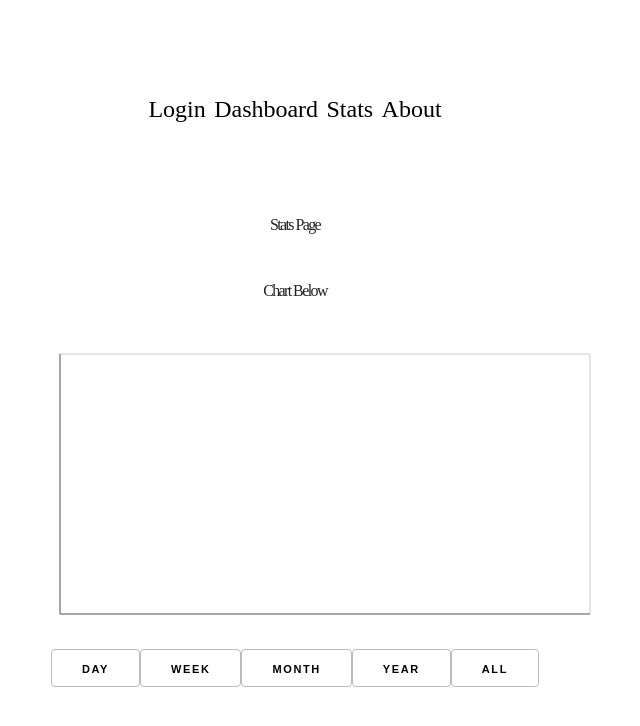
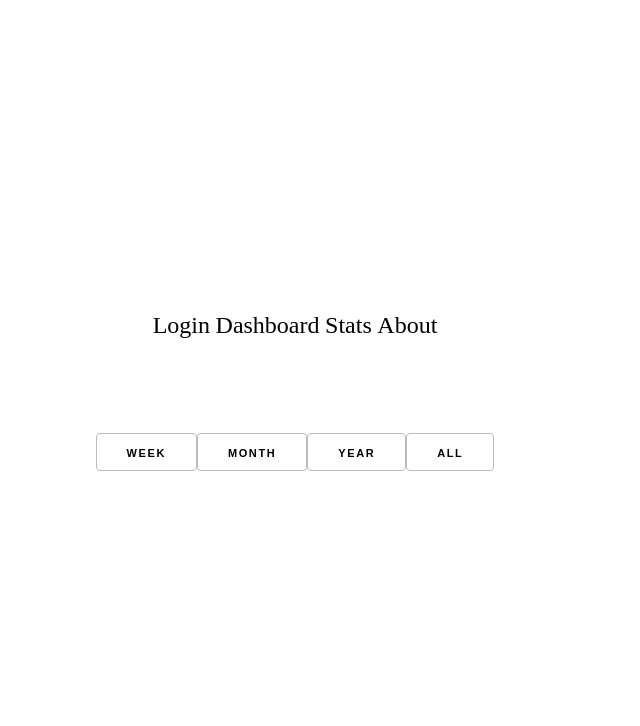
Before and after one commit to herculeshayer/minidoro, a React (Vite) app in the folder client/: page /stats in a window 1280 px wide. Shown: the top 726 px of the page, without its empty margins (345-985 px from the left). Built offline with nearby package versions, Linux system fonts and the light colour scheme.

Commit message:
display completed pomodoro data to user

```diff
--- a/client/src/pages/Stats.jsx
+++ b/client/src/pages/Stats.jsx
@@ -7,18 +7,12 @@ import {
   YAxis,
   Tooltip,
 } from "recharts";
+
 export default function Stats() {
-  /**
-   * Make sure I'm not making several api calls on button clicks
-   * Need to check if the data is similar or something
-   * so each click does not overload the server with api calls
-   */
   const [pomodoroCount, setPomodoroCount] = useState([{}]);
   const [rangeOfPomodoroData, setRangeOfPomodoroData] = useState("");
 
   const handleSubmitDay = async (typeOfQuery) => {
-    // event.preventDefault();
-
     setRangeOfPomodoroData(typeOfQuery);
     const controller = new AbortController();
     const signal = controller.signal;
@@ -38,7 +32,7 @@ export default function Stats() {
     );
 
     if (!response.ok) {
-      console.log(
+      console.warn(
         `${
           import.meta.env.VITE_USER_POMODORO_DATA
         }/${typeOfQuery}: response not good: `,
@@ -46,57 +40,37 @@ export default function Stats() {
       );
     } else {
       const data = await response.json();
-      console.log("data.sessions.length: ", data.sessions.length);
+
       setPomodoroCount(data.sessions);
-      // const pomoChart = () => {
-      //   <LineChart width={600} height={300} data={data.sessions}>
-      //     <CartesianGrid />
-      //     <Line dataKey="sessions" />
-      //     <XAxis dataKey="pomodoros" />
-      //     <YAxis />
-      //   </LineChart>;
-      // };
-      // if (data.sessions.length > 1) {
-      //   console.log("hit");
-      //   setPomodoroCount(data.sessions);
-      // } else {
-      //   setPomodoroCount(data.sessions[0].pomodorocount);
-      // }
-      // setPomodoroCount(data.sessions[0].pomodorocount);
-      console.log("data: ", data);
-      console.log(
-        "data.sessions[0].pomodorocount: ",
-        data.sessions[0].pomodorocount
-      );
-      console.log("data.sessions", data.sessions);
     }
-
-    console.log("TypeOfQuery: ", typeOfQuery);
   };
 
-  /**
-   * need to display chart based on selection
-   */
+  const formatDate = (isoString) => {
+    const date = new Date(isoString);
+    return date.toLocaleDateString("en-US", { month: "short", day: "numeric" });
+  };
+
   return (
-    <section>
-      <h1>Stats Page</h1>
+    <section className="statspage-graph">
       <h1>{rangeOfPomodoroData}</h1>
-      {/* <h1>Pomodoro Count: {pomodoroCount}</h1> */}
-      <h1>Chart Below</h1>
-      <LineChart width={600} height={300} data={pomodoroCount}>
-        <CartesianGrid />
-        <Tooltip />
-        <Line dataKey="pomodorocount" type="monotone" activeDot={{ r: 4 }} />
-        <XAxis dataKey="sessiondate" />
-        <YAxis dataKey="pomodorocount" />
-      </LineChart>
-      <button
+      {rangeOfPomodoroData == "" ? (
+        ""
+      ) : (
+        <LineChart width={1000} height={400} data={pomodoroCount}>
+          <CartesianGrid />
+          <Tooltip labelFormatter={formatDate} />
+          <Line dataKey="pomodorocount" type="monotone" activeDot={{ r: 4 }} />
+          <XAxis dataKey="sessiondate" tickFormatter={formatDate} />
+          <YAxis dataKey="pomodorocount" />
+        </LineChart>
+      )}
+      {/* <button
         disabled={rangeOfPomodoroData === "Day"}
         type="button"
         onClick={() => handleSubmitDay("Day")}
       >
         Day
-      </button>
+      </button> */}
       <button
         disabled={rangeOfPomodoroData == "Week"}
         type="button"
```
